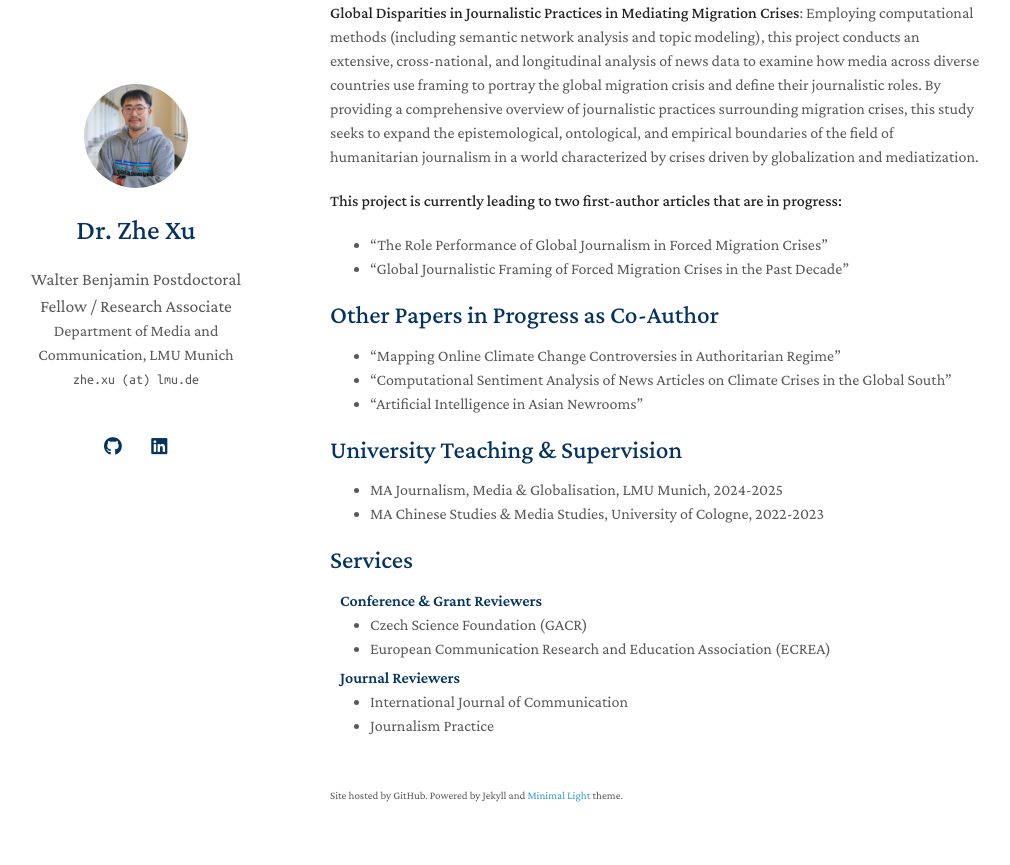
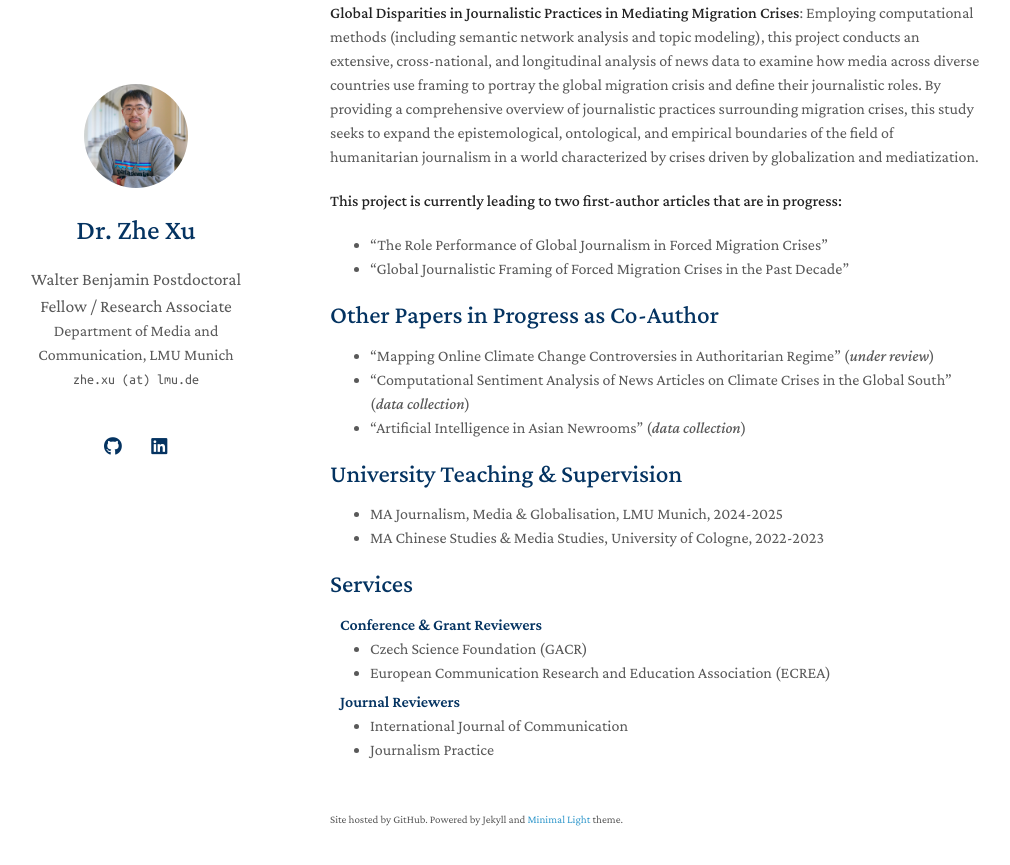
Before and after one commit to zhexuphd/home, a Jekyll site: the page built from index.md, in a window 1280 px wide and 900 px high, scrolled down 1680 px. Shown: the top 865 px of the window, without its empty margins (140-1150 px from the left). Built offline with Jekyll 4.4.1, drawn with Linux system fonts in a browser that asks for light colours; a style sheet for code colours, icons or effects is not loaded; our own code applies the rules of GitHub Pages for plain Markdown files.

Commit message:
Update index.md

```diff
--- a/index.md
+++ b/index.md
@@ -38,9 +38,9 @@ When I’m not immersed in academia, you’ll likely find me hiking, mountaineer
 
 ## Other Papers in Progress as Co-Author
 
-- "Mapping Online Climate Change Controversies in Authoritarian Regime"
-- "Computational Sentiment Analysis of News Articles on Climate Crises in the Global South"
-- "Artificial Intelligence in Asian Newrooms"
+- "Mapping Online Climate Change Controversies in Authoritarian Regime" (<i>under review</i>)
+- "Computational Sentiment Analysis of News Articles on Climate Crises in the Global South" (<i>data collection</i>)
+- "Artificial Intelligence in Asian Newrooms" (<i>data collection</i>)
 
 ## University Teaching & Supervision
 
```
